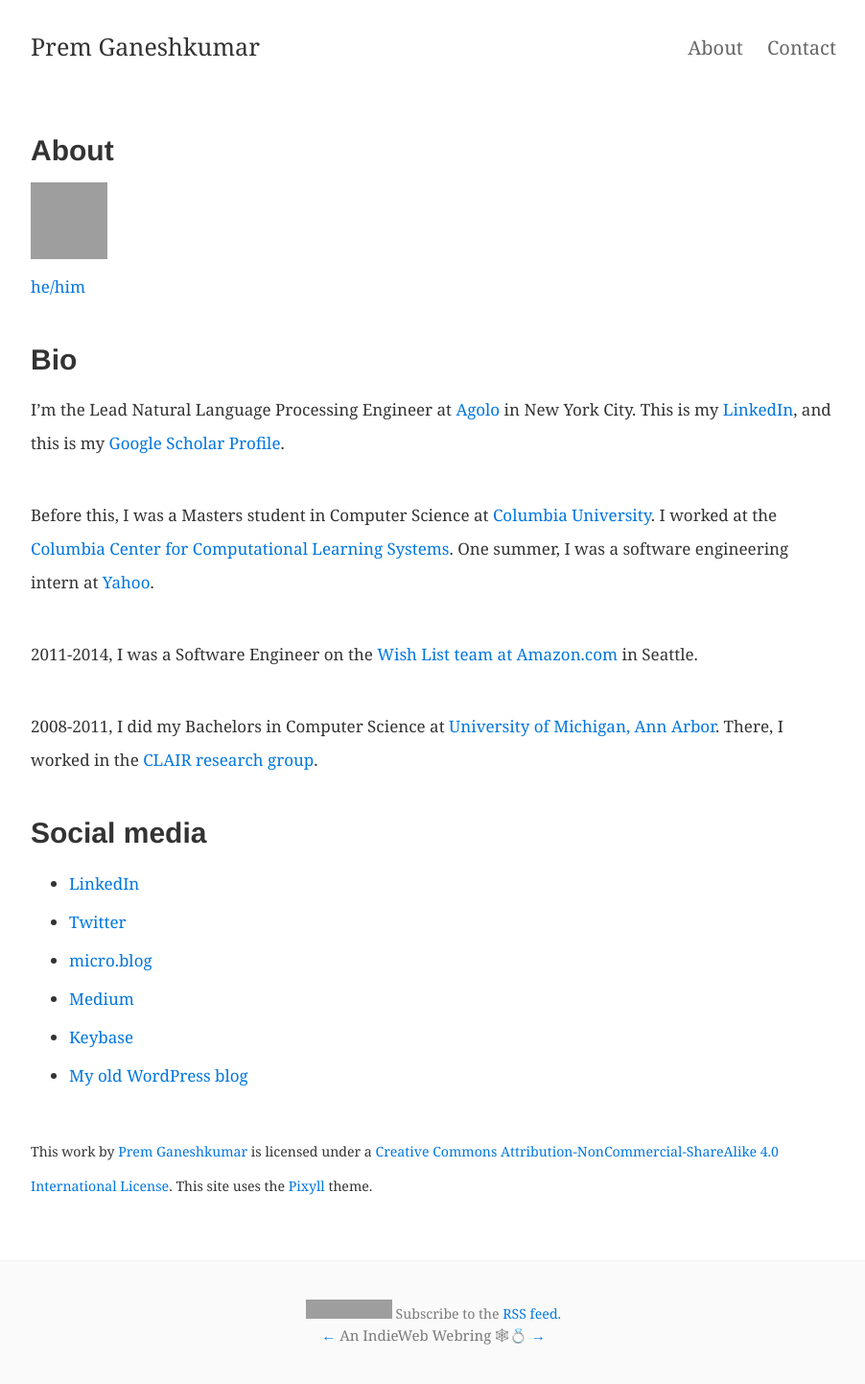
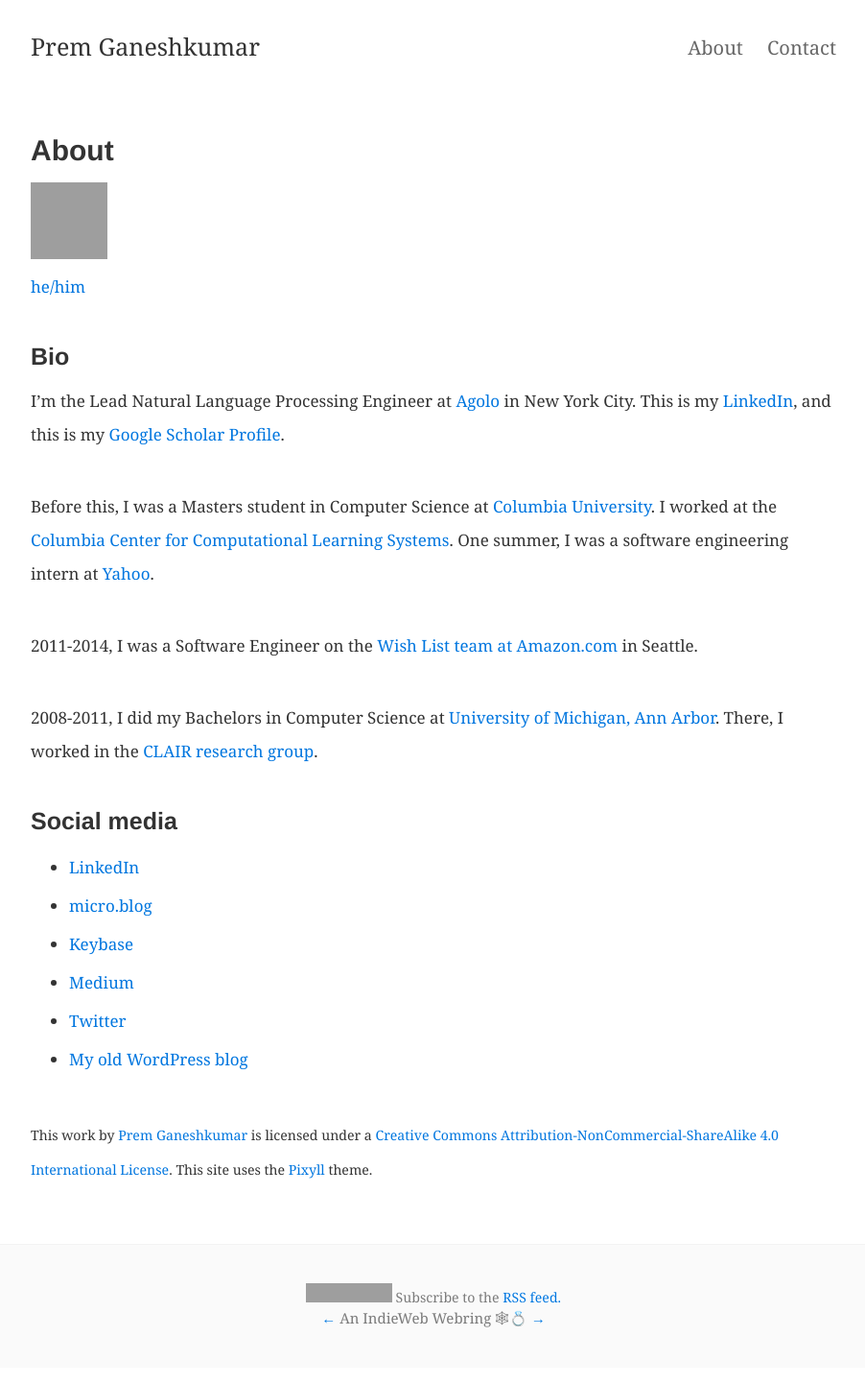
Before and after one commit to premgane/premgane.github.io, a Jekyll site: the page built from about.md, in a window 1280 px wide. Shown: the whole page at 96% size, without its empty margins (188-1090 px from the left). Built offline with Jekyll 4.4.1, drawn with Linux system fonts in a browser that asks for light colours; part of the change alters nothing that is shown; grey boxes are pictures that could not be loaded.

```diff
--- a/about.md
+++ b/about.md
@@ -9,7 +9,7 @@ tags: about
 <br />
 <a href="https://pronouns.me/he">he/him</a>
 
-## Bio
+### Bio
 
 I'm the Lead Natural Language Processing Engineer at [Agolo](http://agolo.com/) in New York City. This is my <a href="http://www.linkedin.com/in/pgkmr" rel="me">LinkedIn</a>, and this is my <a href="https://scholar.google.com/citations?hl=en&view_op=list_works&gmla=AJsN-F41alnNFrAO2zZnC_j5WPd8xSWpQaKHGifWWgg6Z2WYJjM_OXHErXWEY-eFY-84Wv8XYKEJRjSnUSvBviRaDAfpPr5ESQ&user=ewXjGD4AAAAJ" rel="me">Google Scholar Profile</a>.
 
@@ -19,14 +19,13 @@ Before this, I was a Masters student in Computer Science at [Columbia University
 
 2008-2011, I did my Bachelors in Computer Science at [University of Michigan, Ann Arbor](http://umich.edu/). There, I worked in the [CLAIR research group](http://clairlib.org/).
 
-## Social media
+### Social media
 
 * <a href="https://www.linkedin.com/in/prem-ganeshkumar-6a3a2318" rel="me">LinkedIn</a>
+* <a href="http://pgkr.net" rel="me">micro.blog</a>
+* <a href="https://keybase.io/pgkr" rel="me">Keybase</a>
+* <a href="https://medium.com/@pgkr" rel="me">Medium</a>
 * <a href="http://twitter.com/premgane" rel="me">Twitter</a>
-* <a href="http://pgkr.net" rel="me">micro.blog</a>
-* <a href="https://medium.com/@pgkr" rel=
-"me">Medium</a>
-* <a href="https://keybase.io/pgkr" rel="me">Keybase</a>
 * [My old WordPress blog](http://premgane.wordpress.com)
 
 <small>
```
Also changed, not shown: 1 other file.
